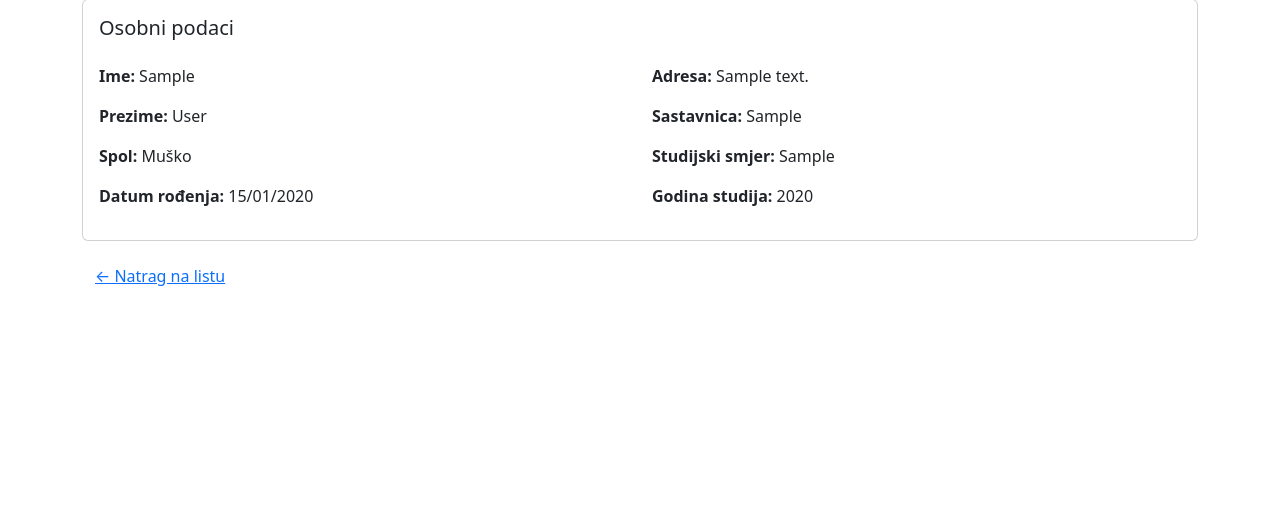
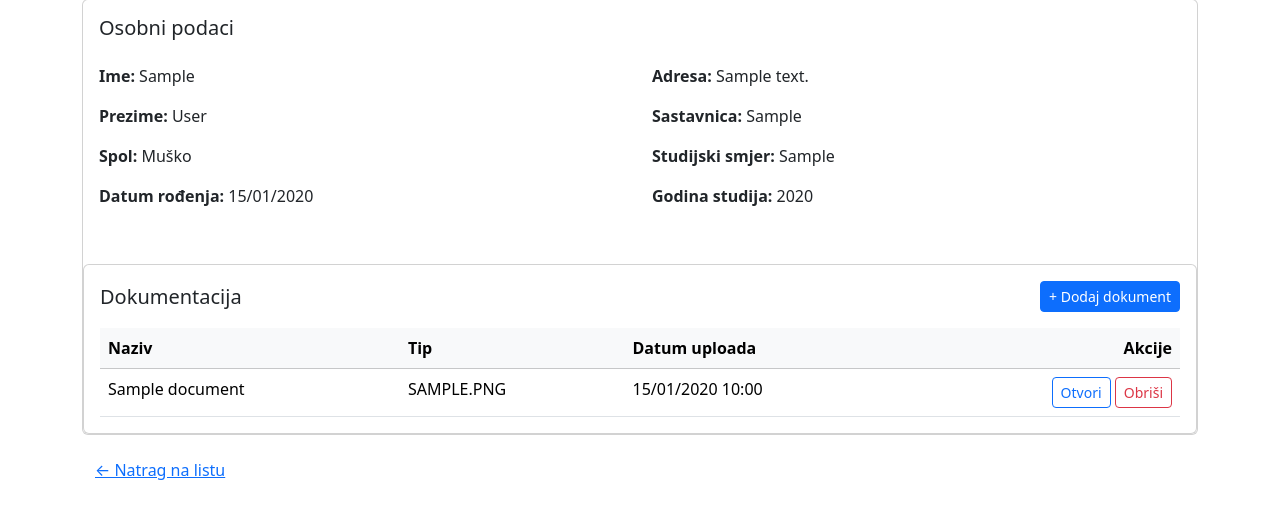
Before and after one commit to SlavicPixel/aac-tim4, a Django app: page /students/1/ in a window 1280 px wide. Shown: the part 161-680 px from the top of the page. Run offline with Django 5.2, Linux system fonts and the light colour scheme; a user stored in the database is signed in; tables that the repository leaves empty hold one stand-in row (values such as "Sample post").

Commit message:
feat(core): add document upload and delete for students

```diff
--- a/core/templates/core/student_detail.html
+++ b/core/templates/core/student_detail.html
@@ -44,6 +44,46 @@
             </div>
         </div>
     </div>
+    <div class="card mt-4">
+        <div class="card-body">
+            <div class="d-flex justify-content-between align-items-center mb-3">
+                <h5 class="card-title mb-0">Dokumentacija</h5>
+                {% if student.is_active %}
+                    <a href="{% url 'core:document_upload' student.pk %}" class="btn btn-sm btn-primary">
+                        + Dodaj dokument
+                    </a>
+                {% endif %}
+            </div>
+
+            {% if student.documents.all %}
+                <table class="table table-hover mb-0">
+                    <thead class="table-light">
+                        <tr>
+                            <th>Naziv</th>
+                            <th>Tip</th>
+                            <th>Datum uploada</th>
+                            <th class="text-end">Akcije</th>
+                        </tr>
+                    </thead>
+                    <tbody>
+                        {% for document in student.documents.all %}
+                            <tr>
+                                <td>{{ document.name }}</td>
+                                <td>{{ document.file_type|upper }}</td>
+                                <td>{{ document.uploaded_at|date:"d/m/Y H:i" }}</td>
+                                <td class="text-end">
+                                    <a href="{{ document.file.url }}" target="_blank" class="btn btn-sm btn-outline-primary">Otvori</a>
+                                    <a href="{% url 'core:document_delete' document.pk %}" class="btn btn-sm btn-outline-danger">Obriši</a>
+                                </td>
+                            </tr>
+                        {% endfor %}
+                    </tbody>
+                </table>
+            {% else %}
+                <p class="text-muted mb-0">Nema dokumenata za ovog studenta.</p>
+            {% endif %}
+        </div>
+    </div>
 </div>
 
 <div class="mt-3">
--- a/core/urls.py
+++ b/core/urls.py
@@ -11,4 +11,7 @@ urlpatterns = [
     path('students/<int:pk>/edit/', views.StudentUpdateView.as_view(), name='student_update'),
     path('students/<int:pk>/delete/', views.StudentDeleteView.as_view(), name='student_delete'),
     path('students/<int:pk>/reactivate/', views.student_reactivate, name='student_reactivate'),
+
+    path('students/<int:student_pk>/documents/upload/', views.DocumentUploadView.as_view(), name='document_upload'),
+    path('documents/<int:pk>/delete/', views.DocumentDeleteView.as_view(), name='document_delete'),
 ]
--- a/core/views.py
+++ b/core/views.py
@@ -6,8 +6,8 @@ from django.urls import reverse_lazy, reverse
 from django.views.generic import CreateView, ListView, DetailView, UpdateView, DeleteView
 
 from users.mixins import CounselorRequiredMixin
-from .forms import StudentForm
-from .models import Student, StudentCounselor
+from .forms import StudentForm, DocumentForm
+from .models import Student, StudentCounselor, Document
 
 
 @login_required
@@ -147,3 +147,59 @@ def student_reactivate(request, pk):
     student.save()
     messages.success(request, f'Student {student.full_name} je reaktiviran.')
     return redirect('core:student_detail', pk=student.pk)
+
+class DocumentUploadView(CounselorRequiredMixin, CreateView):
+    model = Document
+    form_class = DocumentForm
+    template_name = 'core/document_form.html'
+
+    def dispatch(self, request, *args, **kwargs):
+        self.student = get_object_or_404(
+            Student,
+            pk=kwargs['student_pk'],
+            counselors=request.user.counselor_profile if hasattr(request.user, 'counselor_profile') else None
+        )
+        return super().dispatch(request, *args, **kwargs)
+
+    def form_valid(self, form):
+        form.instance.student = self.student
+        form.instance.file_type = form.cleaned_data['file'].name.split('.')[-1].lower()
+        response = super().form_valid(form)
+        messages.success(self.request, f'Dokument "{self.object.name}" je uspješno uploadan.')
+        return response
+
+    def get_success_url(self):
+        return reverse('core:student_detail', kwargs={'pk': self.student.pk})
+
+    def get_context_data(self, **kwargs):
+        context = super().get_context_data(**kwargs)
+        context['student'] = self.student
+        context['form_title'] = f'Upload dokumenta za studenta: {self.student.full_name}'
+        context['submit_label'] = 'Uploadaj dokument'
+        context['cancel_url'] = reverse('core:student_detail', kwargs={'pk': self.student.pk})
+        return context
+
+
+class DocumentDeleteView(CounselorRequiredMixin, DeleteView):
+    model = Document
+    template_name = 'core/document_confirm_delete.html'
+
+    def get_queryset(self):
+        return Document.objects.filter(
+            student__counselors=self.request.user.counselor_profile
+        )
+
+    def get_success_url(self):
+        return reverse('core:student_detail', kwargs={'pk': self.object.student.pk})
+
+    def form_valid(self, form):
+        self.object = self.get_object()
+        student_pk = self.object.student.pk
+        document_name = self.object.name
+
+        # Delete file from filesystem
+        self.object.file.delete(save=False)
+        self.object.delete()
+
+        messages.success(self.request, f'Dokument "{document_name}" je obrisan.')
+        return redirect('core:student_detail', pk=student_pk)
```
Also changed, not shown: core/forms.py (+10 -1 lines), core/templates/core/document_confirm_delete.html (added, +23 -0 lines), core/templates/core/document_form.html (added, +25 -0 lines).
